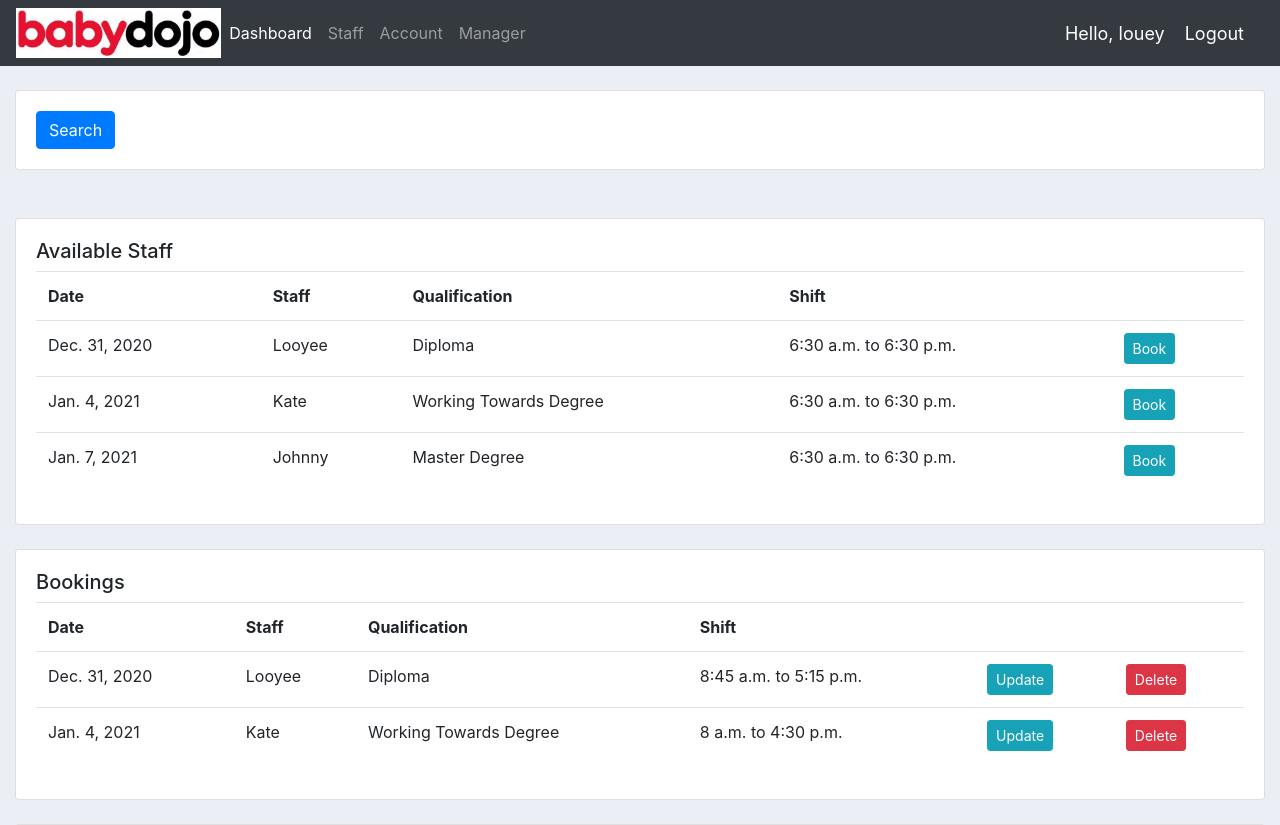
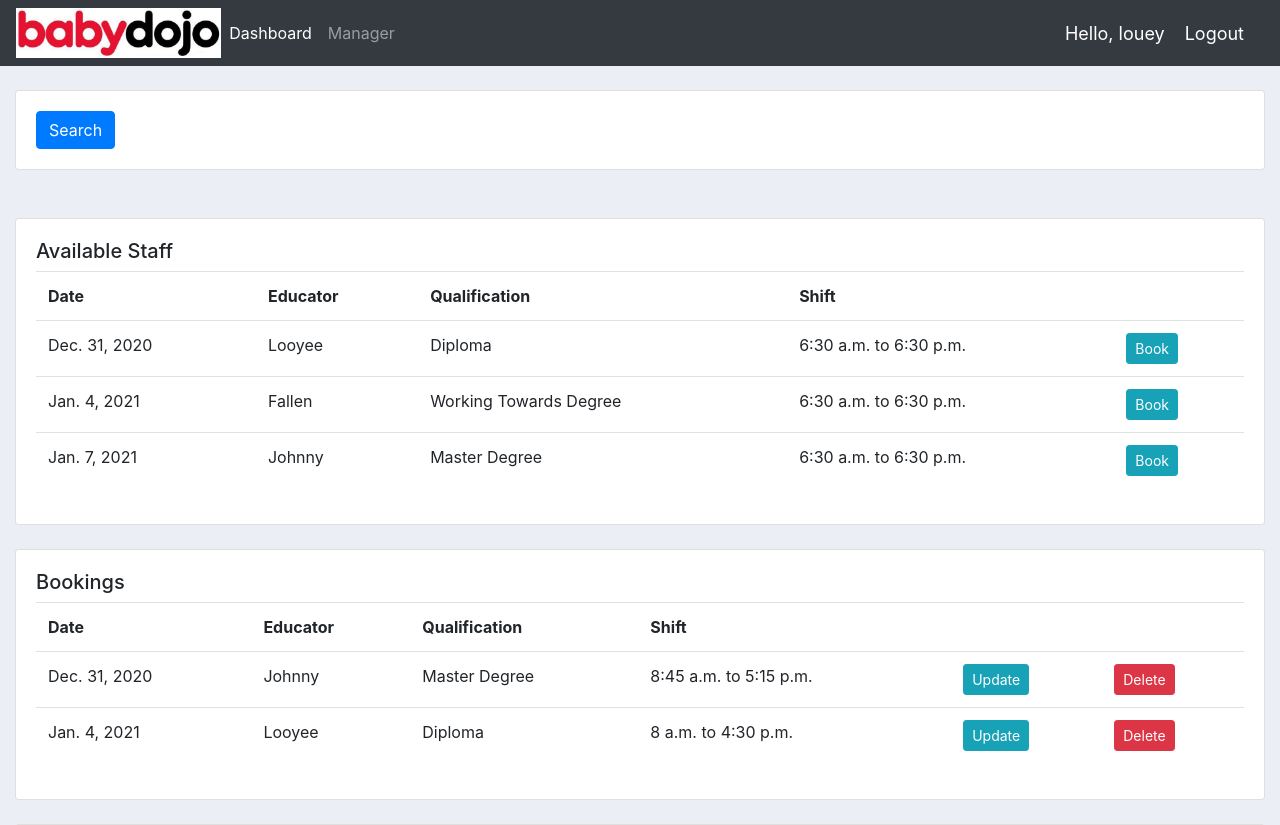
Before and after one commit to mosesbabu/alx-system_engineering-devops, a Django app: page /manager/ in a window 1280 px wide. Shown: the top 825 px of the page. Run offline with Django 3.2, Linux system fonts and the light colour scheme; a user stored in the database is signed in; data comes from the database, SQL or seed files in the repository; some libraries are stand-ins or nearby versions.

Commit message:
PostgresSQL

```diff
--- a/casuals/admin.py
+++ b/casuals/admin.py
@@ -4,7 +4,7 @@ from django.contrib import admin
 
 from .models import *
 
-admin.site.register(Staff)
+admin.site.register(Educator)
 admin.site.register(Manager)
 admin.site.register(Availability)
 admin.site.register(Job)
--- /dev/null
+++ b/casuals/decorators.py
@@ -0,0 +1,40 @@
+from django.http import HttpResponse
+from django.shortcuts import redirect
+
+def unauthenticated_user(view_func):
+	def wrapper_func(request, *args, **kwargs):
+		if request.user.is_authenticated:
+			return redirect('home')
+		else:
+			return view_func(request, *args, **kwargs)
+
+	return wrapper_func
+
+def allowed_users(allowed_roles=[]):
+	def decorator(view_func):
+		def wrapper_func(request, *args, **kwargs):
+
+			group = None
+			if request.user.groups.exists():
+				group = request.user.groups.all()[0].name
+
+			if group in allowed_roles:
+				return view_func(request, *args, **kwargs)
+			else:
+				return HttpResponse('You are not authorized to view this page')
+		return wrapper_func
+	return decorator
+
+def admin_only(view_func):
+	def wrapper_function(request, *args, **kwargs):
+		group = None
+		if request.user.groups.exists():
+			group = request.user.groups.all()[0].name
+
+		if group == 'educator':
+			return redirect('educator')
+
+		if group == 'admin':
+			return view_func(request, *args, **kwargs)
+
+	return wrapper_function
--- a/casuals/forms.py
+++ b/casuals/forms.py
@@ -2,7 +2,7 @@ from django.forms import ModelForm
 from django.contrib.auth.forms import UserCreationForm
 from django.contrib.auth.models import User
 from django import forms
-from .models import Staff, Job
+from .models import Educator, Job
 
 
 class CreateUserForm(UserCreationForm):
@@ -12,7 +12,7 @@ class CreateUserForm(UserCreationForm):
 
 class StaffForm(ModelForm):
 	class Meta:
-		model = Staff
+		model = Educator
 		fields = '__all__'
 
 
--- a/casuals/models.py
+++ b/casuals/models.py
@@ -1,8 +1,9 @@
 from django.db import models
+from django.contrib.auth.models import User
 
 # Create your models here.
 
-class Staff(models.Model):
+class Educator(models.Model):
 	QUALIFICATION = (
 			('Working Towards Cert III', 'Working Towards Cert III'),
 			('Cert III', 'Cert III'),
@@ -15,6 +16,7 @@ class Staff(models.Model):
 			('Others', 'Others'),
 			)
 
+	user = models.OneToOneField(User, null=True, on_delete=models.CASCADE)
 	first_name = models.CharField(max_length=200, null=True)
 	last_name = models.CharField(max_length=200, null=True)
 	nick_name = models.CharField(max_length=200, null=True)
@@ -45,7 +47,7 @@ class Manager(models.Model):
 
 class Availability(models.Model):
 
-	staff = models.ForeignKey(Staff, null=True, on_delete= models.SET_NULL)
+	educator = models.ForeignKey(Educator, null=True, on_delete= models.SET_NULL)
 	date = models.DateField(null=True)
 	start_time = models.TimeField(default='06:30', null=True)
 	end_time = models.TimeField(default='18:30', null=True)
--- a/casuals/templates/casuals/manager.html
+++ b/casuals/templates/casuals/manager.html
@@ -24,7 +24,7 @@
 				<table class="table table-md">
 					<tr>
 						<th>Date</th>
-						<th>Staff</th>
+						<th>Educator</th>
 						<th>Qualification</th>
 						<th>Shift</th>
 						<th></th>
@@ -33,8 +33,8 @@
 					{% for i in availability %}
 						<tr>
 							<td>{{i.date}}</td>
-							<td>{{i.staff.nick_name}}</td>
-							<td>{{i.staff.qualification}}</td>
+							<td>{{i.educator.nick_name}}</td>
+							<td>{{i.educator.qualification}}</td>
 							<td>{{i.start_time}} to {{i.end_time}}</td>
 							<td><a class="btn btn-sm btn-info" href="#">Book</a></td>
 						</tr>
@@ -50,7 +50,7 @@
 				<table class="table table-md">
 					<tr>
 						<th>Date</th>
-						<th>Staff</th>
+						<th>Educator</th>
 						<th>Qualification</th>
 						<th>Shift</th>
 						<th></th>
@@ -60,8 +60,8 @@
 					{% for i in booking %}
 						<tr>
 							<td>{{i.date}}</td>
-							<td>{{i.availability.staff.nick_name}}</td>
-							<td>{{i.availability.staff.qualification}}</td>
+							<td>{{i.availability.educator.nick_name}}</td>
+							<td>{{i.availability.educator.qualification}}</td>
 							<td>{{i.shift_start_time}} to {{i.shift_end_time}}</td>
 							<td><a class="btn btn-sm btn-info" href="#">Update</a></td>
 							<td><a class="btn btn-sm btn-danger" href="#">Delete</a></td>
--- a/casuals/templates/casuals/navbar.html
+++ b/casuals/templates/casuals/navbar.html
@@ -16,18 +16,21 @@
   </button>
   <div class="collapse navbar-collapse" id="navbarNav">
     <ul class="navbar-nav">
+      {% if request.user.is_staff %}
       <li class="nav-item active">
         <a class="nav-link" href="{% url 'home' %}">Dashboard</a>
       </li>
       <li class="nav-item">
-        <a class="nav-link" href="{% url 'staff' %}">Staff</a>
-      </li>
-      <li class="nav-item">
-        <a class="nav-link" href="{% url 'account' %}">Account</a>
-      </li>
-       <li class="nav-item">
         <a class="nav-link" href="{% url 'manager' %}">Manager</a>
       </li>
+        {% else %}
+        <li class="nav-item">
+          <a class="nav-link" href="{% url 'account' %}">Account</a>
+        </li>
+        <li class="nav-item">
+          <a class="nav-link" href="{% url 'educator' %}">Educator</a>
+        </li>
+      {% endif %}
     </ul>
   </div>
 
--- a/casuals/urls.py
+++ b/casuals/urls.py
@@ -9,7 +9,7 @@ urlpatterns = [
 	path('logout/', views.logoutUser, name="logout"),
 
 	path('', views.home, name='home'),
-	path('staff/', views.staff, name='staff'),
+	path('educator/', views.educator, name='educator'),
 	path('create_staff/', views.createStaff, name='create_staff'),
 	path('manager/', views.manager, name='manager'),
 	path('account/', views.account, name='account'),
--- a/casuals/views.py
+++ b/casuals/views.py
@@ -5,12 +5,15 @@ from django.contrib.auth.forms import UserCreationForm
 from django.contrib.auth import authenticate, login, logout
 from django.contrib import messages
 from django.contrib.auth.decorators import login_required
+from django.contrib.auth.models import Group
 # Create your views here.
 from .models import *
 from .forms import StaffForm, JobForm, CreateUserForm
+from .decorators import unauthenticated_user, allowed_users, admin_only
 
 # Create your views here.
 
+@unauthenticated_user
 def registerPage(request):
 	if request.user.is_authenticated:
 		return redirect('home')
@@ -19,9 +22,18 @@ def registerPage(request):
 		if request.method == 'POST':
 			form = CreateUserForm(request.POST)
 			if form.is_valid():
-				form.save()
-				user = form.cleaned_data.get('username')
-				messages.success(request, 'Account was created for ' + user)
+				user = form.save()
+				username = form.cleaned_data.get('username')
+
+				group = Group.objects.get(name='educator')
+				user.groups.add(group)
+				#Added username after video because of error returning customer name if not added
+				Educator.objects.create(
+					user=user,
+					nick_name=user.username,
+					)
+
+				messages.success(request, 'Account was created for ' + username)
 
 				return redirect('login')
 
@@ -29,6 +41,7 @@ def registerPage(request):
 		context = {'form':form}
 		return render(request, 'casuals/register.html', context)
 
+@unauthenticated_user
 def loginPage(request):
 	if request.user.is_authenticated:
 		return redirect('home')
@@ -53,10 +66,12 @@ def logoutUser(request):
 	return redirect('login')
 
 @login_required(login_url='login')
+@admin_only
 def home(request):
 	return render(request, 'casuals/dashboard.html')
 
 @login_required(login_url='login')
+@admin_only
 def manager(request):
 
 	availability = Availability.objects.all()
@@ -67,17 +82,20 @@ def manager(request):
 	return render(request, 'casuals/manager.html', context)
 
 @login_required(login_url='login')
-def staff(request):
-	staff = Staff.objects.all()
+@allowed_users(allowed_roles=['educator'])
+def educator(request):
+	educator = Educator.objects.all()
 
-	context = {'staff':staff}
-	return render(request, 'casuals/staff.html',context)
+	context = {'educator':educator}
+	return render(request, 'casuals/educator.html',context)
 
 @login_required(login_url='login')
+@allowed_users(allowed_roles=['educator'])
 def account(request):
 	return render(request, 'casuals/account.html')
 
 @login_required(login_url='login')
+@allowed_users(allowed_roles=['admin'])
 def createStaff(request):
 	form = StaffForm()
 	if request.method == 'POST':
@@ -90,6 +108,7 @@ def createStaff(request):
 	return render(request, 'casuals/staff_form.html', context)
 
 @login_required(login_url='login')
+@allowed_users(allowed_roles=['admin'])
 def createJob(request):
 	form = JobForm()
 	if request.method == 'POST':
@@ -103,6 +122,7 @@ def createJob(request):
 	return render(request, 'casuals/job_form.html', context)
 
 @login_required(login_url='login')
+@allowed_users(allowed_roles=['admin'])
 def updateJob(request, pk):
 	job = Job.objects.get(id=pk)
 	form = JobForm(instance=job)
@@ -117,6 +137,7 @@ def updateJob(request, pk):
 	return render(request, 'casuals/job_form.html', context)
 
 @login_required(login_url='login')
+@allowed_users(allowed_roles=['admin'])
 def deleteJob(request, pk):
 	job = Job.objects.get(id=pk)
 	if request.method == "POST":
```
Also changed, not shown: babydojo/settings.py (+11 -1 lines), casuals/migrations/0008_staff_user.py (added), casuals/migrations/0009_auto_20201227_2057.py (added), casuals/templates/casuals/educator.html (renamed from casuals/templates/casuals/staff.html), db.sqlite3.
